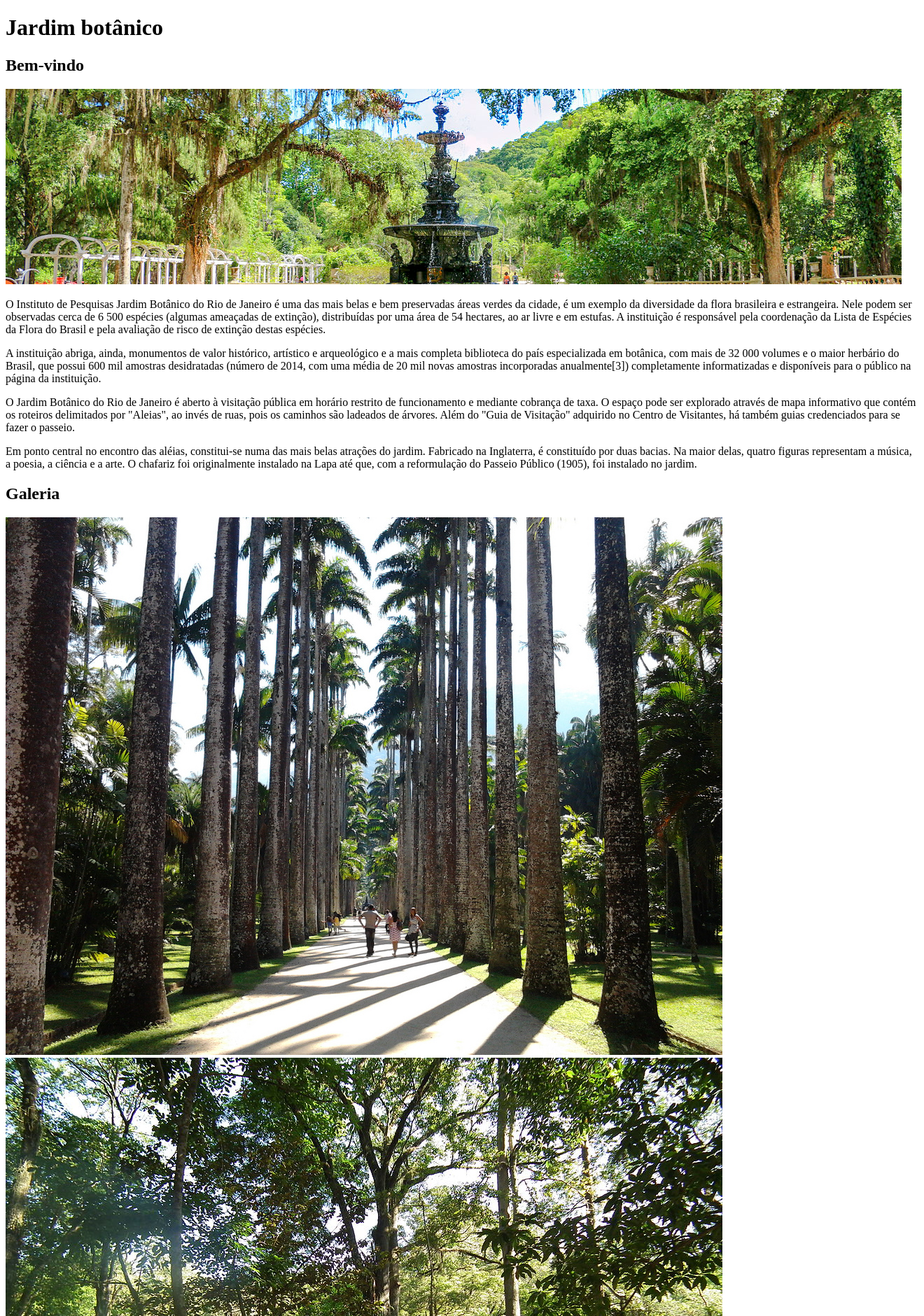
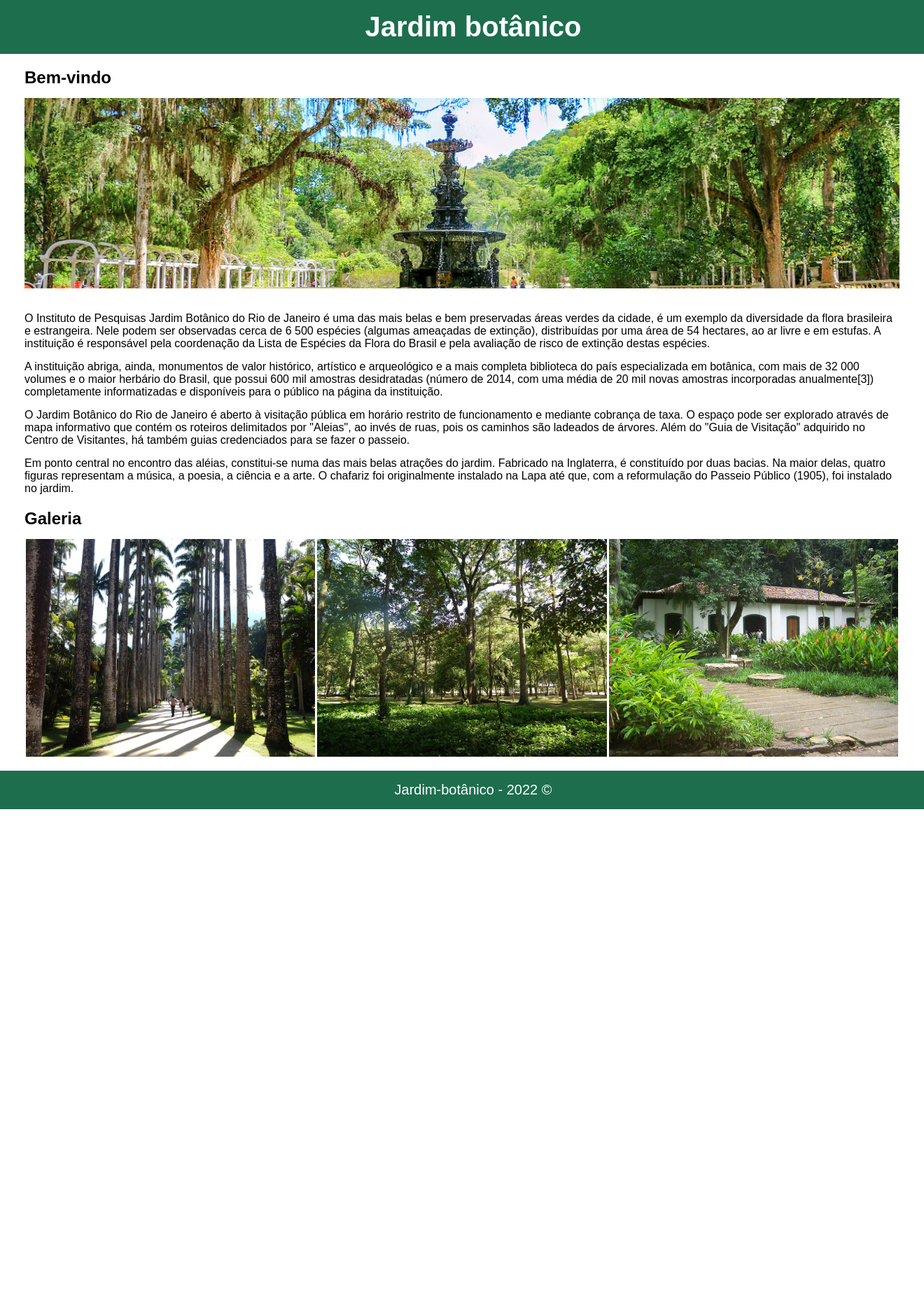
Before and after one commit to gustavoandradedeveloper/pagina-jardim-botanico, a PHP site: page / in a window 1320 px wide. Shown: the top 1880 px of the page at 70% size. After the commit the page ends 1156 px from the top, so only its background shows below. Run offline with PHP 8.4, Linux system fonts and the light colour scheme.

Commit message:
Adicionando o css na página

```diff
--- a/assets/css/style.css
+++ b/assets/css/style.css
@@ -0,0 +1,45 @@
+*{
+    margin: 0;
+    padding: 0;
+}
+
+.limitar-largura{
+    width: 1024px;
+    margin: 0 auto;
+}
+
+.topo, .footer{
+    width: 100%;
+    padding: 16px;
+    background-color: #1d6e4d;
+    text-align: center;
+    color:white;
+    font-weight: 200;
+    font-size: 20px;
+}
+
+body{
+    font-family: sans-serif;
+}
+
+.area {
+    width: calc(100% - 70px);
+    margin: 20px 35px;
+
+}
+
+
+.apresentacao img, .area p, .area-tres-imagens{
+    width:100%;
+    margin: 15px 0;
+}
+
+
+.area-tres-imagens{
+    display: flex;
+}
+
+.galeria img{
+    width: calc((100% / 3) - 3px);
+    margin: 0 1.5px;
+}
--- a/index.php
+++ b/index.php
@@ -11,9 +11,9 @@
     <div class="topo">
         <h1>Jardim botânico</h1>
     </div>
-    <div class="limitar-largura">
-        <div class="area-apresentacao">
-            <h2>Bem-vindo</h2>
+    <div class="limita-largura">
+        <div class="area apresentacao">
+            <h2> <span>Bem-vindo</span></h2>
 
             <img src="assets/img/head.jpg" alt="Jardim-botânico" title="Jardim-botânico">
 
@@ -28,9 +28,9 @@
                 Em ponto central no encontro das aléias, constitui-se numa das mais belas atrações do jardim. Fabricado na Inglaterra, é constituído por duas bacias. Na maior delas, quatro figuras representam a música, a poesia, a ciência e a arte. O chafariz foi originalmente instalado na Lapa até que, com a reformulação do Passeio Público (1905), foi instalado no jardim.
             </p>
         </div>
-        <div class="area-galeria">
+        <div class="area galeria">
             <h2>Galeria</h2>
-            <div class="galeria">
+            <div class="area-tres-imagens">
                 <img src="assets/img/1.jpg" alt="Imagens do jardim botânico 1">
                 <img src="assets/img/2.jpg" alt="Imagens do jardim botânico 2">
                 <img src="assets/img/3.jpg" alt="Imagens do jardim botânico 3">
@@ -38,7 +38,7 @@
         </div>
     </div>
     <div class="footer">
-        <span>Jardim-botânico - 2022 ©</span>
+        <span> Jardim-botânico - 2022 ©</span>
     </div>
 
 </body>
```
